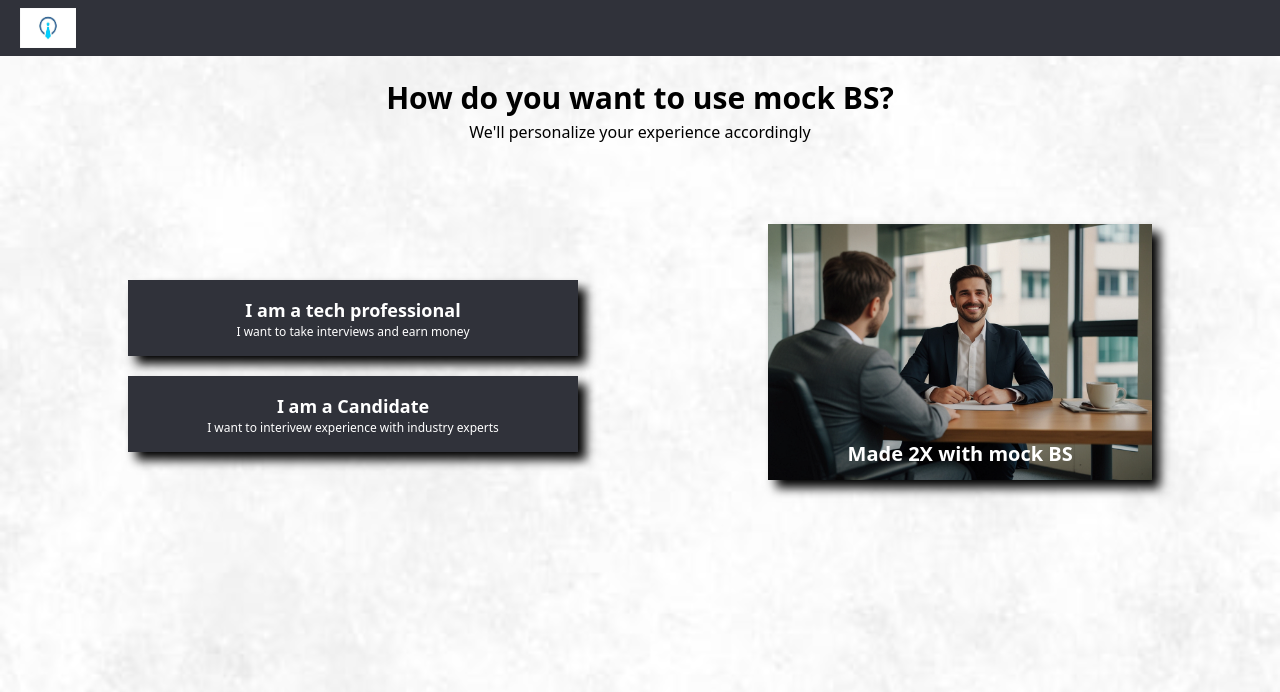
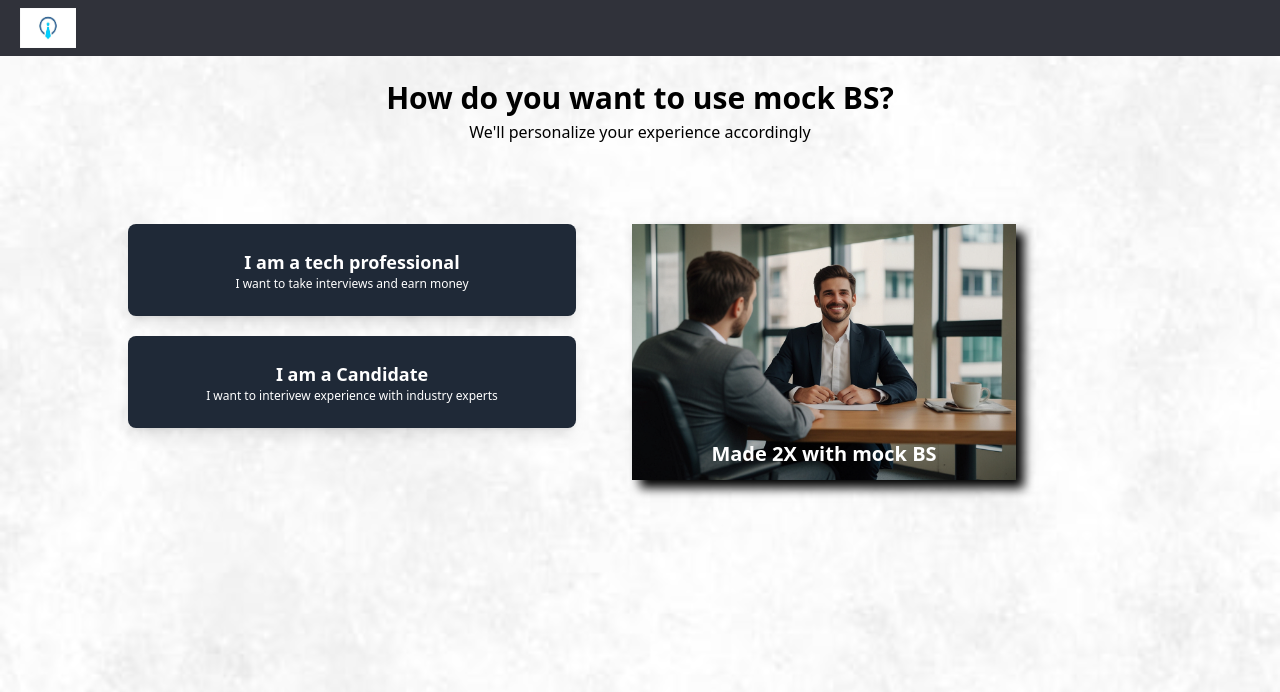
Before and after one commit to Mhdmuflih/mockBS, a React (Vite) app in the folder FRONT_END/: page /sign-up in a window 1280 px wide. Shown: the top 692 px of the page. Built offline with nearby package versions, Linux system fonts and the light colour scheme; no server answers.

Commit message:
choose signup page responsive

```diff
--- a/FRONT_END/src/Pages/Choose Signup/ChooseSignup.tsx
+++ b/FRONT_END/src/Pages/Choose Signup/ChooseSignup.tsx
@@ -35,28 +35,29 @@ const ChooseSignup = () => {
                     </h4>
                 </div>
 
-                <div className="flex justify-between relative items-center top-20 gap-8 px-32">
+                <div className="flex flex-col lg:flex-row justify-center lg:items-start relative items-center top-20 gap-12 px-32 w-full max-w-6xl ">
 
-                    <div className="space-y-5">
+                    <div className="space-y-5 w-full max-w-md">
 
-                        <div onClick={navigateToInterviewer} className="bg-[#30323A] p-4 text-white text-center w-[450px] hover:cursor-pointer hover:bg-black shadow-[8px_8px_10px_rgba(0,0,0,1)]  transition-all duration-300 hover:z-50 hover:scale-105">
+                        <div onClick={navigateToInterviewer} className="bg-gray-800 p-6 text-white text-center rounded-lg cursor-pointer hover:bg-black shadow-lg transition-transform transform hover:scale-105">
                             <h3 className="text-white font-semibold text-lg">I am a tech professional</h3>
                             <p className="text-white text-xs font-normal">I want to take interviews and earn money</p>
                         </div>
-                        <div onClick={navigateToCandidate} className="bg-[#30323A] p-4 text-white text-center w-[450px] hover:cursor-pointer hover:bg-black shadow-[8px_8px_10px_rgba(0,0,0,1)]  transition-all duration-300 hover:z-50 hover:scale-105">
+                        <div onClick={navigateToCandidate} className="bg-gray-800 p-6 text-white text-center rounded-lg cursor-pointer hover:bg-black shadow-lg transition-transform transform hover:scale-105">
                             <h3 className="text-white font-semibold text-lg">I am a Candidate</h3>
                             <p className="text-white text-xs font-normal">I want to interivew experience with industry experts</p>
                         </div>
 
                     </div>
 
-                    <div>
-                        <img src={SignupLogo} alt="Signup Logo" className="h-64 mx-auto shadow-[8px_8px_10px_rgba(0,0,0,1)]" />
+                    <div className="md:h-64 mx-auto ">
+                        <img src={SignupLogo} alt="Signup Logo" className="h-64  mx-auto shadow-[8px_8px_10px_rgba(0,0,0,1)]" />
                         <h2 className="text-xl font-bold text-center text-white relative bottom-10">Made 2X with mock BS</h2>
                     </div>
 
                 </div>
             </div>
+
         </>
     )
 }
--- a/FRONT_END/src/components/Login.tsx
+++ b/FRONT_END/src/components/Login.tsx
@@ -10,14 +10,14 @@ const Login = (props: LoginProps) => {
         <>
             <TopBar />
 
-            <div className={`h-screen flex w-full items-center justify-center pb-10 ${props.heading === "Admin Login" ? 'bg-black' : 'bg-white'}`}>
+            <div className={`h-screen flex w-full items-center justify-center pb-14 ${props.heading === "Admin Login" ? 'bg-black' : 'bg-white'}`}>
             <div style={{ backgroundImage: `url(${backgroundImage})` }} className="bg-black bg-cover bg-center text-white p-6 w-[600px] rounded-xl shadow-[8px_8px_10px_rgba(0,0,0,1)]">
 
                     <div className='flex justify-center items-center '>
                         {props.icon}
                     </div>
 
-                    <h2 className="text-center text-2xl font-semibold mb-4 text-white"> {props.heading} </h2>
+                    <h2 className="text-center text-2xl font-semibold  text-white"> {props.heading} </h2>
 
                     {props.chaild ? props.chaild : <></>}
 
```
